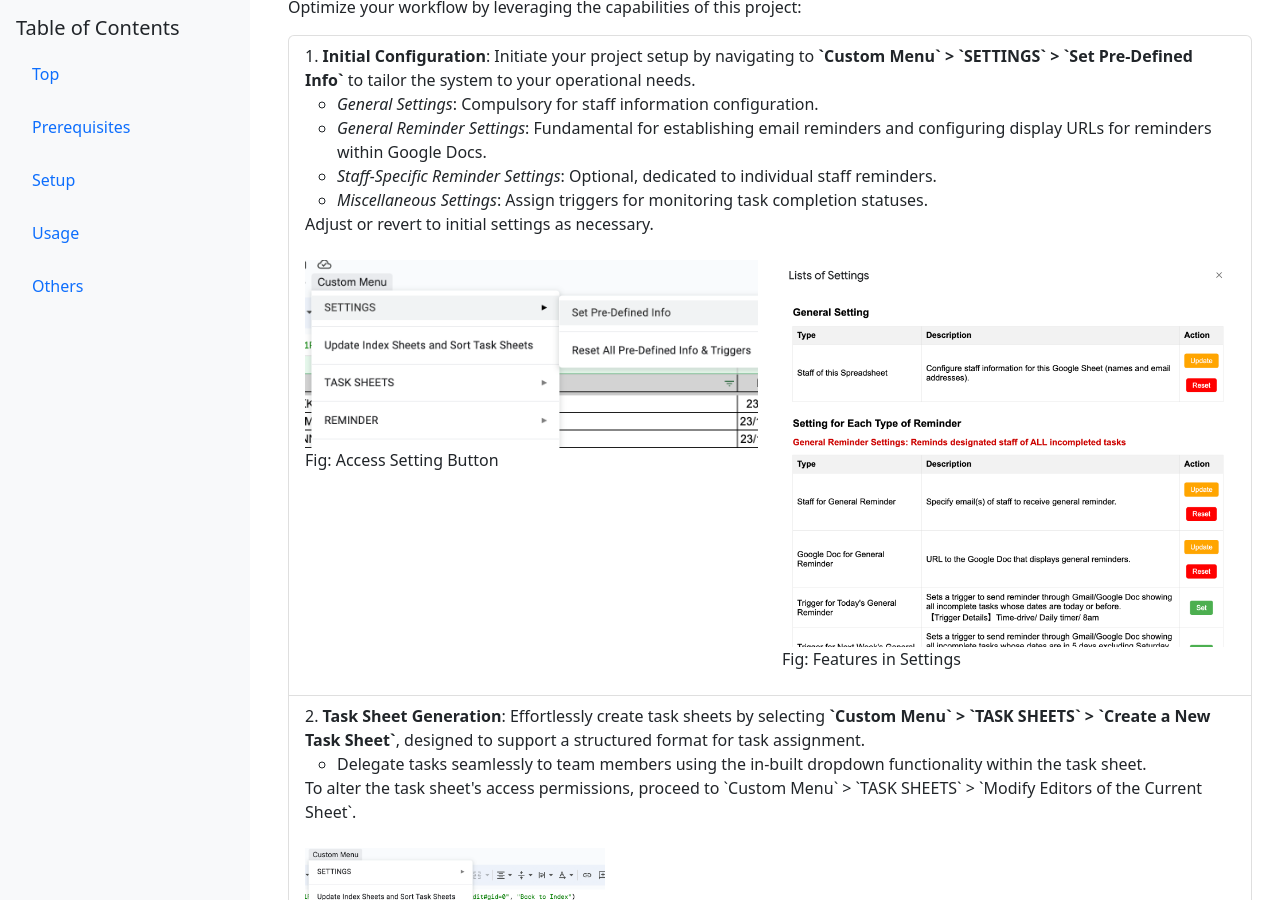
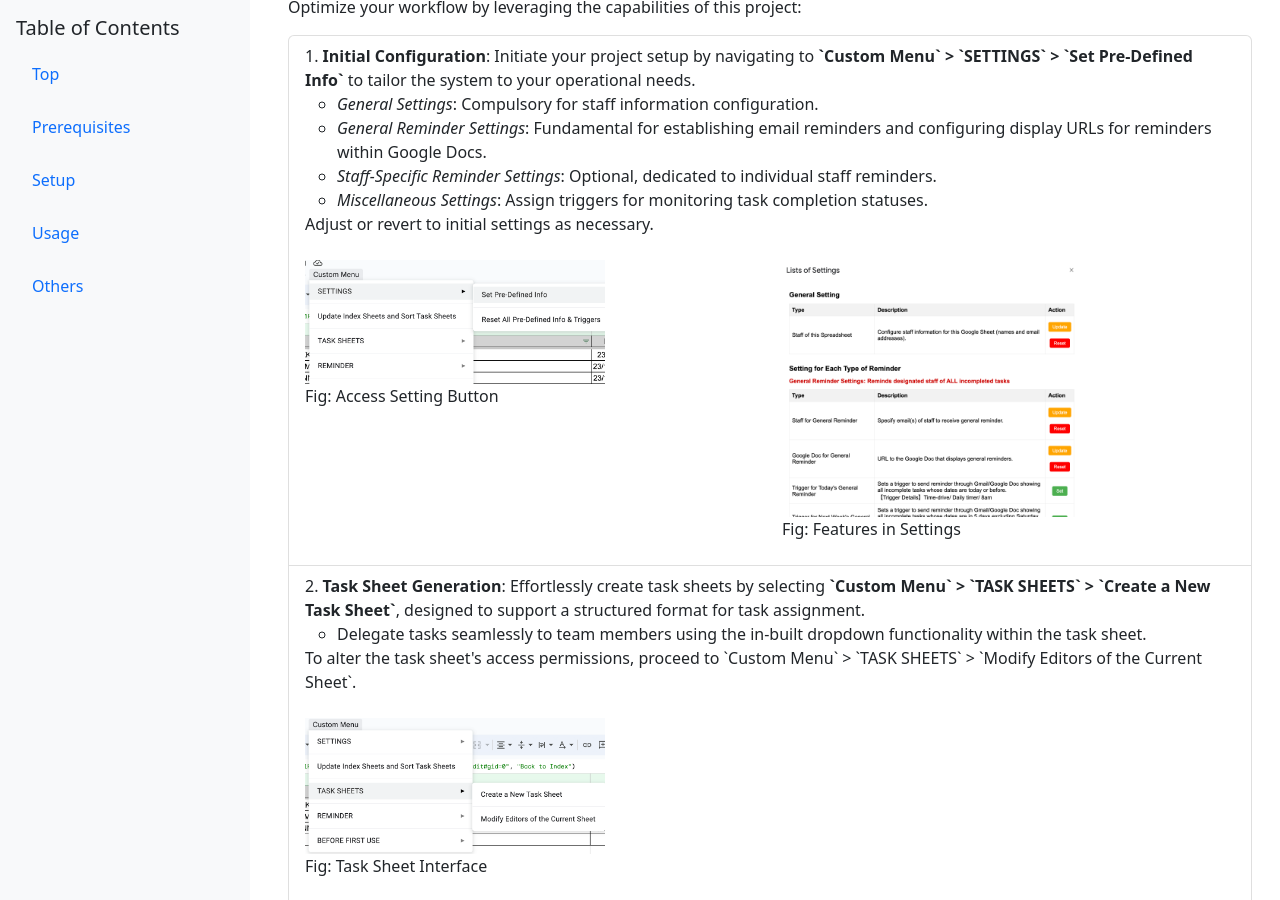
Before and after one commit to tsato21/sheet-tasker, a Jekyll site: the page built from docs/index.html, in a window 1280 px wide and 900 px high, scrolled down 1143 px. Built offline with Jekyll 4.4.1, drawn with Linux system fonts in a browser that asks for light colours.

Commit message:
Update index.html

```diff
--- a/docs/index.html
+++ b/docs/index.html
@@ -58,13 +58,13 @@ layout: default
               <div class="row">
                 <div class="col-md-6">
                   <figure>
-                    <img src="assets/images/setup-image-1.png" alt="Access Setting Button" class="img-fluid image-caption">
+                    <img src="assets/images/setup-image-1.png" alt="Access Setting Button" class="img-fluid image-caption" width="300" height="200">
                     <figcaption>Fig: Access Setting Button</figcaption>
                   </figure>
                 </div>
                 <div class="col-md-6">
                   <figure>
-                    <img src="assets/images/setup-image-2.png" alt="Features in Settings" class="img-fluid image-caption">
+                    <img src="assets/images/setup-image-2.png" alt="Features in Settings" class="img-fluid image-caption" width="300" height="200">
                     <figcaption>Fig: Features in Settings</figcaption>
                   </figure>
                 </div>
@@ -89,7 +89,7 @@ layout: default
               <div class="row">
                 <div class="col-12">
                   <figure class="resize-image my-3">
-                    <img src="assets/images/reminder-email.png" alt="Email Reminder Notification" class="img-fluid">
+                    <img src="assets/images/reminder-email.png" alt="Email Reminder Notification" class="img-fluid" width="300" height="200">
                     <figcaption>Fig: Email Reminder Notification</figcaption>
                   </figure>
                 </div>
```
